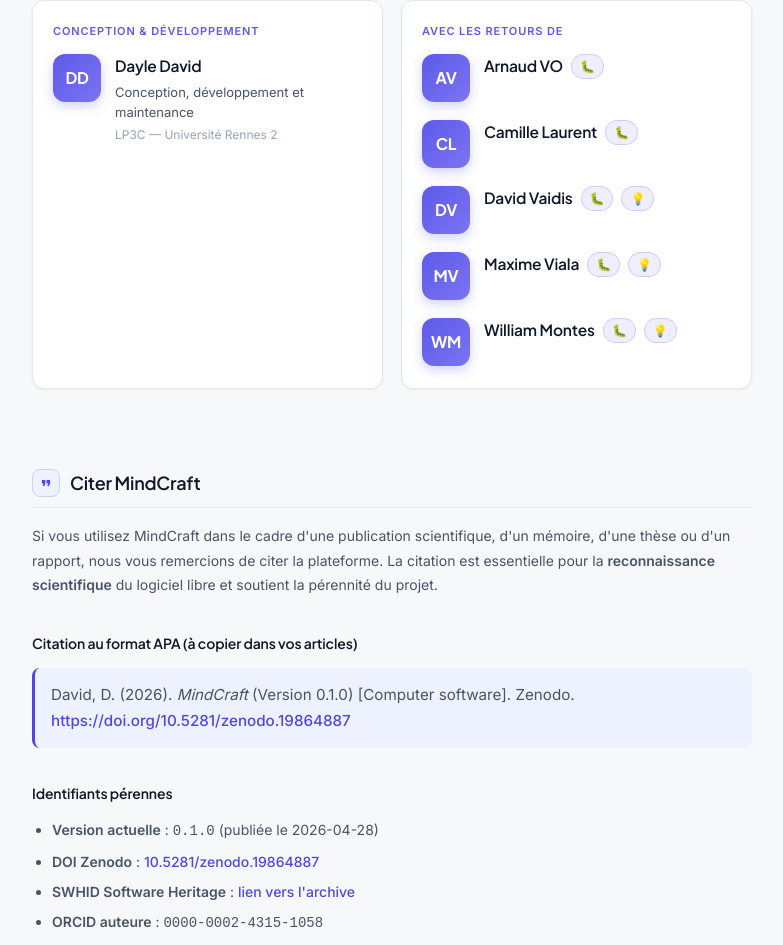
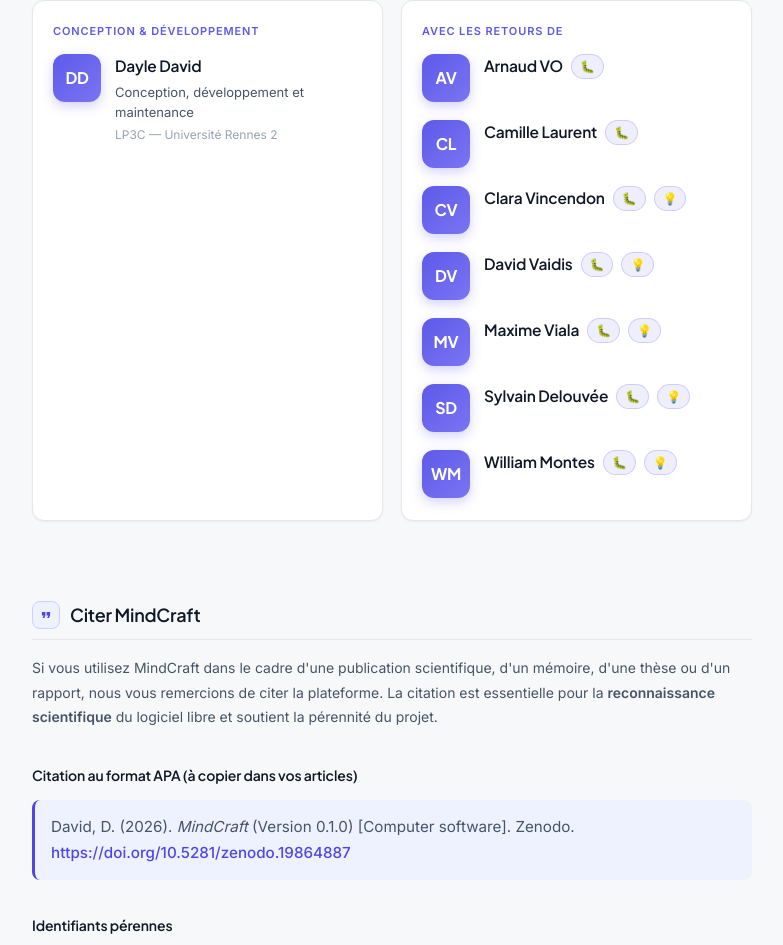
Before and after one commit to mindcraft-research/mindcraft, a Next.js app in the folder frontend/: page /about in a window 1280 px wide. Shown: the part 1805-2750 px from the top of the page, without its empty margins (368-1151 px from the left). Built offline with nearby package versions, Linux system fonts and the light colour scheme; no server answers.

Commit message:
feat(about): ajoute deux contributeur·rice·s dans les remerciements

```diff
--- a/frontend/src/pages/about.jsx
+++ b/frontend/src/pages/about.jsx
@@ -147,6 +147,17 @@
                 </div>
 
                 <div className={styles.contribPerson}>
+                  <span className={styles.contribAvatar} aria-hidden="true">CV</span>
+                  <div className={styles.contribPersonText}>
+                    <p className={styles.contribName} style={{ display: 'flex', alignItems: 'center', gap: 8 }}>
+                      Clara Vincendon
+                      <span className={styles.contribTag} title="bugs signalés" style={{ fontSize: 12 }}>🐛</span>
+                      <span className={styles.contribTag} title="suggestions" style={{ fontSize: 12 }}>💡</span>
+                    </p>
+                  </div>
+                </div>
+
+                <div className={styles.contribPerson}>
                   <span className={styles.contribAvatar} aria-hidden="true">DV</span>
                   <div className={styles.contribPersonText}>
                     <p className={styles.contribName} style={{ display: 'flex', alignItems: 'center', gap: 8 }}>
@@ -162,6 +173,17 @@
                   <div className={styles.contribPersonText}>
                     <p className={styles.contribName} style={{ display: 'flex', alignItems: 'center', gap: 8 }}>
                       Maxime Viala
+                      <span className={styles.contribTag} title="bugs signalés" style={{ fontSize: 12 }}>🐛</span>
+                      <span className={styles.contribTag} title="suggestions" style={{ fontSize: 12 }}>💡</span>
+                    </p>
+                  </div>
+                </div>
+
+                <div className={styles.contribPerson}>
+                  <span className={styles.contribAvatar} aria-hidden="true">SD</span>
+                  <div className={styles.contribPersonText}>
+                    <p className={styles.contribName} style={{ display: 'flex', alignItems: 'center', gap: 8 }}>
+                      Sylvain Delouvée
                       <span className={styles.contribTag} title="bugs signalés" style={{ fontSize: 12 }}>🐛</span>
                       <span className={styles.contribTag} title="suggestions" style={{ fontSize: 12 }}>💡</span>
                     </p>
```
